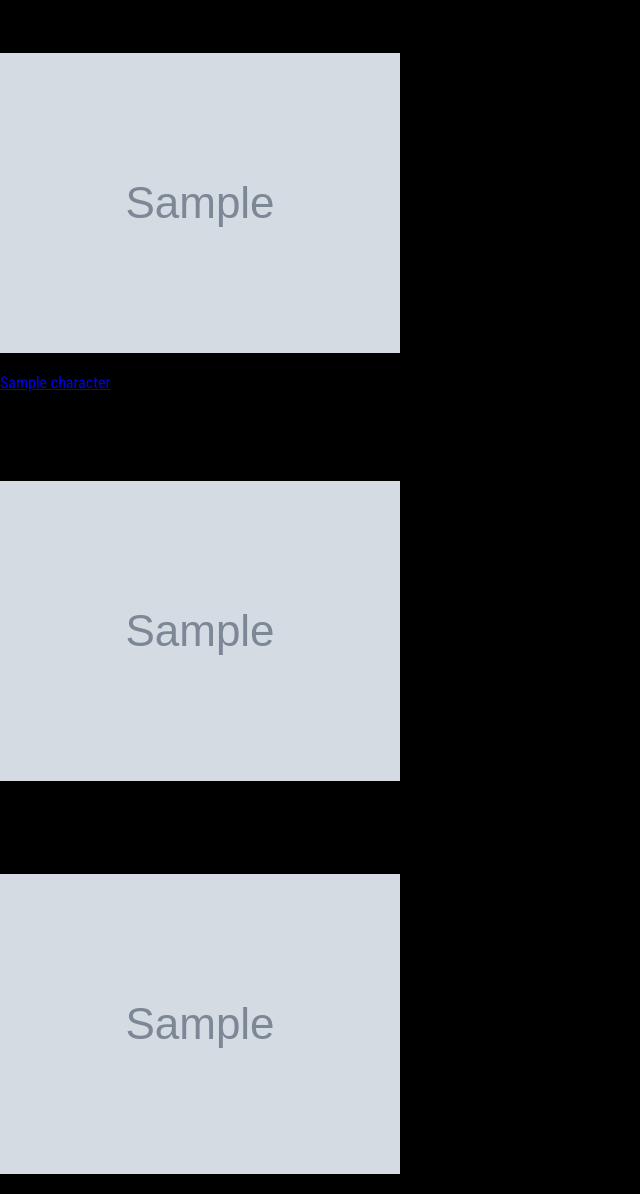
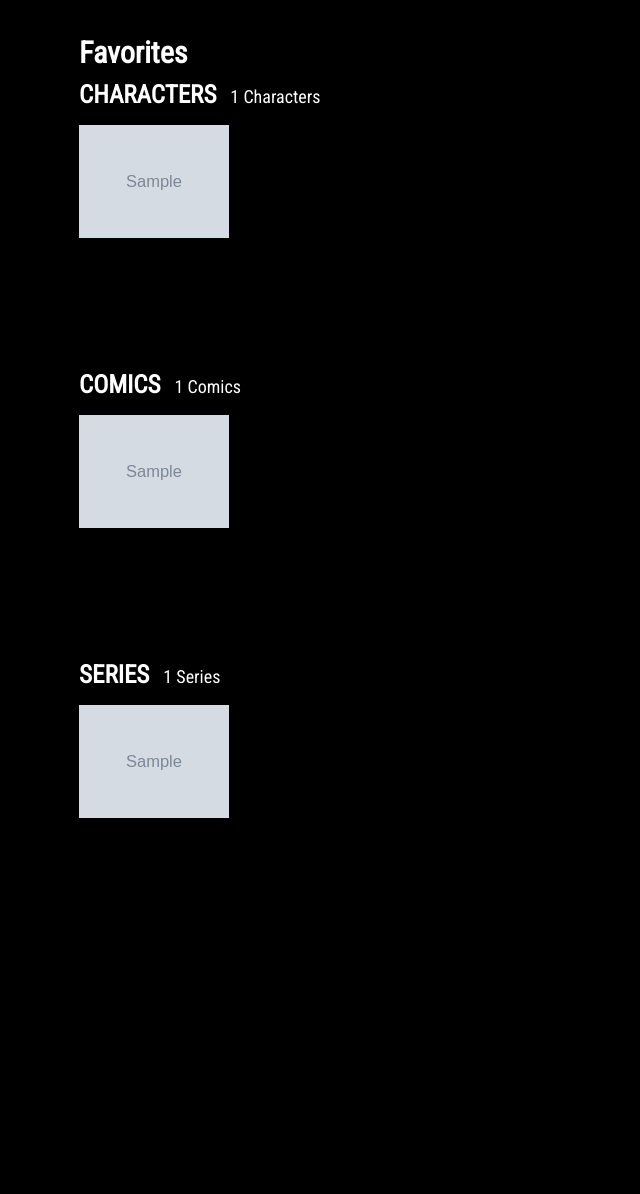
Before and after one commit to Marvel-Universe/MarvelUniverse, a Django app: template MarvelUniverse/templates/MarvelUniverse/favorites.html in a window 1280 px wide. Shown: the part 55-1249 px from the top of the page, without its empty margins (0-640 px from the left). After the commit the page ends 873 px from the top, so only its background shows below. Run offline with Django 4.2, Linux system fonts and the light colour scheme; tables that the repository leaves empty hold one stand-in row (values such as "Sample post"); the template is opened without the code that fills it: values that come from a table or form of the project are taken from there, most other values are stand-ins (such as "Sample title", 1, 10 or a date in 2020); grey boxes marked "Sample" are stand-in pictures.

Commit message:
update ui for each context

```diff
--- a/MarvelUniverse/static/MarvelUniverse/css/favorites.css
+++ b/MarvelUniverse/static/MarvelUniverse/css/favorites.css
@@ -0,0 +1,169 @@
+* {
+    margin: 0;
+    padding: 0;
+}
+
+.white-text {
+    color: white;
+}
+
+.black-text {
+    color: black;
+}
+
+.center {
+    align-items: center;
+    justify-content: center;
+    text-align: center;
+}
+
+li {
+    list-style-type: none;
+    text-decoration: none;
+}
+
+/* layout */
+
+.main {
+    display: grid;
+    grid-template-columns: 2fr 10fr 2fr;
+    position: relative;
+    top: 60px;
+}
+
+.content {
+    display: flex;
+    flex-direction: column;
+}
+
+.flex {
+    display: flex;
+}
+
+.card-layout {
+    display: grid;
+    grid-template-columns: repeat(7, 150px);
+    gap: 12px;
+    margin-top: 1rem;
+    margin-block-end: 20px;
+}
+
+/* title */
+
+.page-title {
+    color: white;
+    font-size: 30px;
+    font-weight: bold;
+    margin-top: 30px;
+    margin-bottom: 10px;
+}
+
+/* character */
+
+.count {
+    font-size: 18px;
+    margin-left: 14px;
+    margin-bottom: 2px;
+}
+
+.name {
+    text-transform: uppercase;
+    font-weight: bold;
+    font-size: 25px;
+}
+
+.description {
+    margin: 16px 0;
+    font-size: 20px;
+}
+
+.character {
+    height: 525px;
+    display: grid;
+    grid-template-columns: 1fr 2fr;
+    margin-top: 30px;
+    margin-bottom: 16px;
+}
+
+.character img {
+    width: 350px;
+    height: auto;
+    object-fit: cover;
+}
+
+.detail {
+    flex-direction: column;
+    margin-left: 20px;
+}
+
+.title {
+    font-size: 25px;
+    font-weight: bold;
+    margin: 0;
+}
+
+.head {
+    display: flex;
+    font-weight: 0;
+    cursor: pointer;
+    align-items: end;
+}
+
+.title-name {
+    color: white;
+    position: absolute;
+    opacity: 0;
+    top: 50%;
+    left: 50%;
+    transform: translate(-50%, -50%);
+    z-index: 111;
+    margin: 0;
+    text-align: center;
+    font-size: 20px;
+    font-weight: bold solid 3px;
+}
+
+/* card */
+
+.card {
+    margin: 0;
+    padding: 0;
+    width: 150px;
+    height: 225px;
+}
+
+.card img:hover{
+    opacity: 50%;
+}
+
+.card .img:hover .title-name {
+    opacity: 1;
+}
+
+.card img {
+    width: 100%;
+    height: auto;
+    object-fit: cover;
+    cursor: pointer;
+    margin: 0;
+}
+
+.card .img {
+    position: relative;
+    width: 150px;
+    height: 225px;
+}
+
+.title-name {
+    color: white;
+    position: absolute;
+    opacity: 0;
+    top: 50%;
+    left: 50%;
+    transform: translate(-50%, -50%);
+    z-index: 111;
+    margin: 0;
+    text-align: center;
+    font-size: 20px;
+    font-weight: bold solid 3px;
+}
```
Also changed, not shown: MarvelUniverse/static/MarvelUniverse/css/detail.css (+55 -0 lines).
